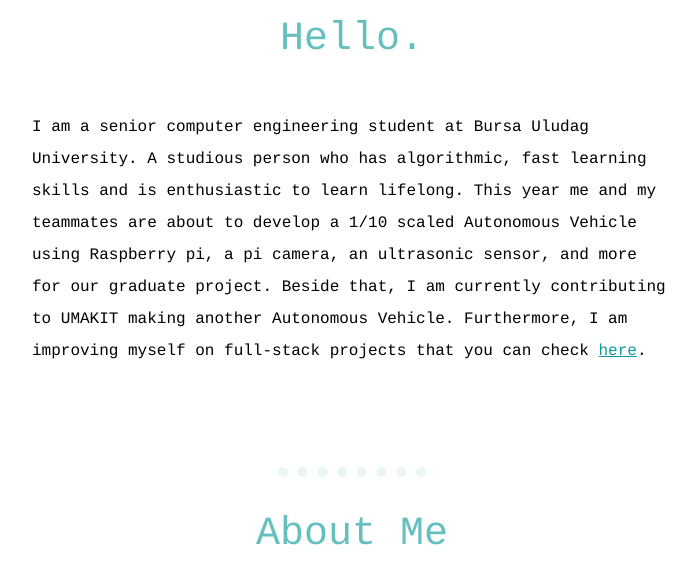
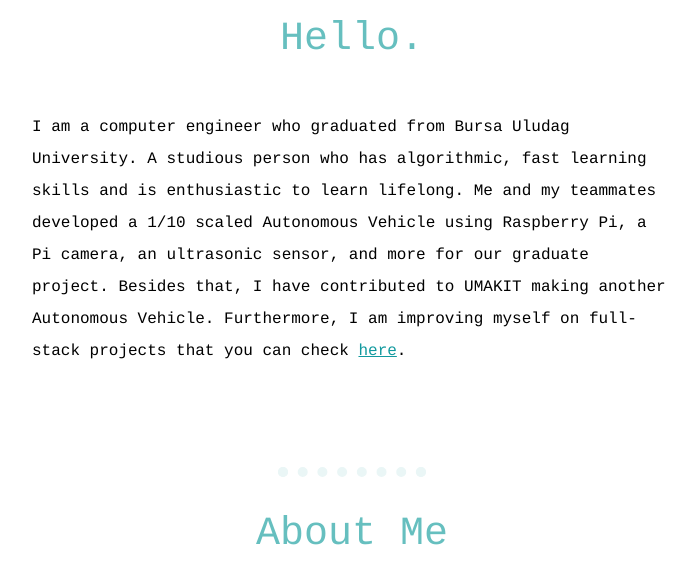
Before and after one commit to Emopusta/EmreDuman, a plain HTML site: page index.html in a window 1280 px wide. Shown: the part 1312-1876 px from the top of the page, without its empty margins (288-984 px from the left). Drawn offline with Linux system fonts and the light colour scheme.

Commit message:
updated about me

```diff
--- a/index.html
+++ b/index.html
@@ -24,19 +24,18 @@
       <div class="profile">
         <img
           class="profile-picture"
-          src="https://media.licdn.com/dms/image/D4D03AQG-YIxyUtu4Pg/profile-displayphoto-shrink_200_200/0/1669288316795?e=1681344000&v=beta&t=KEmw-0retjjRSlP3UUdTNbEfLHR9Lnq2Snf0VomrzlY"
+          src="https://media.licdn.com/dms/image/D4D03AQG-YIxyUtu4Pg/profile-displayphoto-shrink_200_200/0/1669288316795?e=1697673600&v=beta&t=Wcwhl7rhSTU7szGAM_bhShUxNp3RJgZr8GKnsGVTtlA"
           alt="Emopusta's profile picture"
         />
         <h2>Hello.</h2>
         <p>
-          I am a senior computer engineering student at Bursa Uludag University.
-          A studious person who has algorithmic, fast learning skills and is
-          enthusiastic to learn lifelong. This year me and my teammates are
-          about to develop a 1/10 scaled Autonomous Vehicle using Raspberry pi,
-          a pi camera, an ultrasonic sensor, and more for our graduate project.
-          Beside that, I am currently contributing to UMAKIT making another
-          Autonomous Vehicle. Furthermore, I am improving myself on full-stack
-          projects that you can check
+          I am a computer engineer who graduated from Bursa Uludag University.
+           A studious person who has algorithmic, fast learning skills and is
+           enthusiastic to learn lifelong. Me and my teammates developed a 1/10
+            scaled Autonomous Vehicle using Raspberry Pi, a Pi camera, an ultrasonic
+             sensor, and more for our graduate project. Besides that, I have contributed
+              to UMAKIT making another Autonomous Vehicle. Furthermore, I am improving myself
+               on full-stack projects that you can check
           <a href="https://github.com/Emopusta">here</a>.
         </p>
       </div>
```
